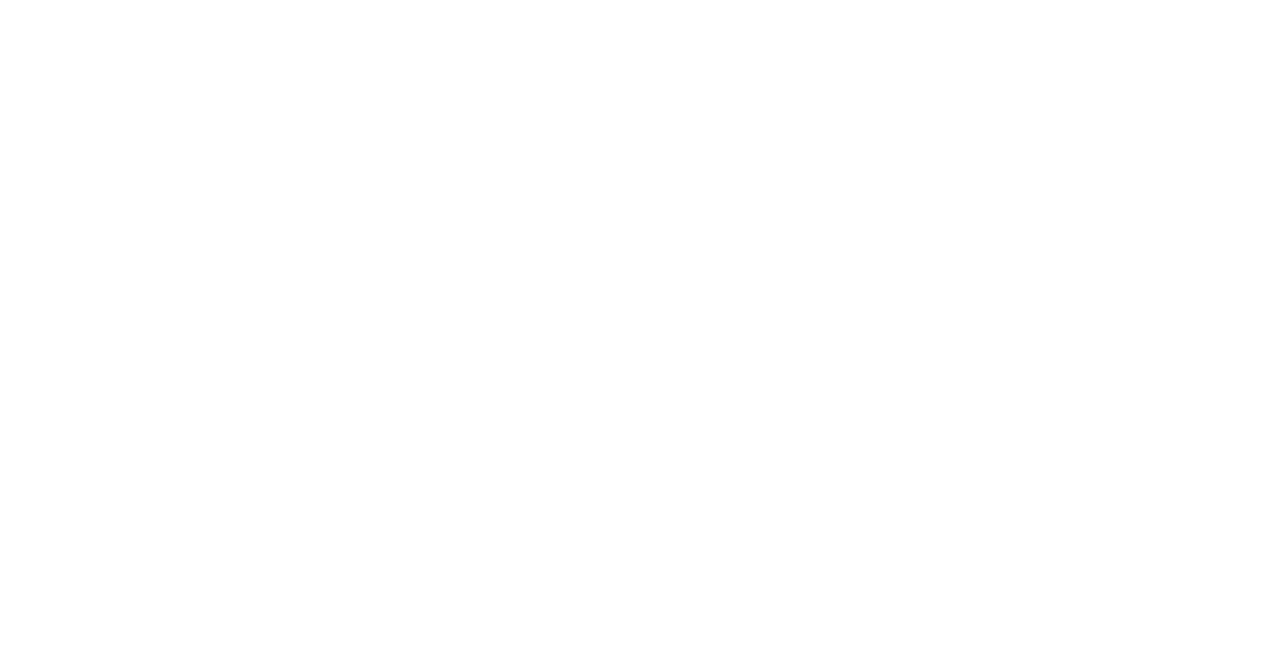
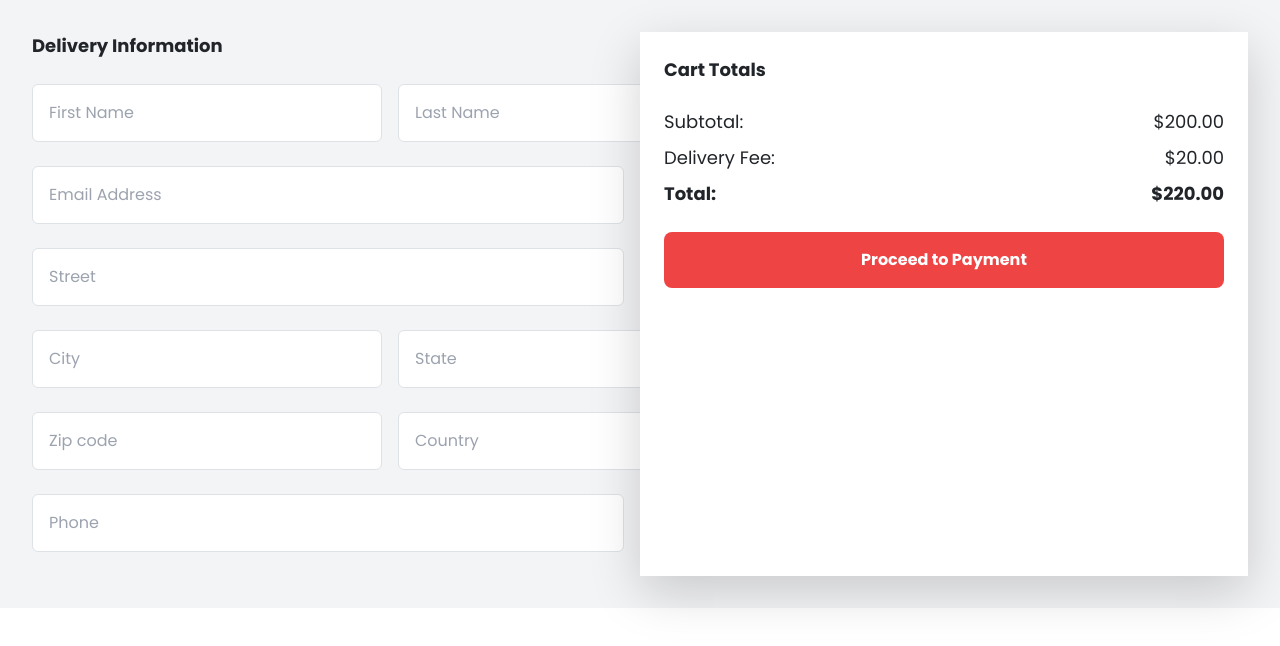
Before and after one commit to KeharSr/lenisfy_react, a React (Create React App) app: page /placeorder in a window 1280 px wide. Before the commit this address had no page. Shown: the top 646 px of the page. Built offline with nearby package versions, Linux system fonts and the light colour scheme; sample sign-in values are in the browser's storage.

Commit message:
place order page created

```diff
--- a/src/App.js
+++ b/src/App.js
@@ -14,6 +14,7 @@
 import PowerGlasses from './pages/glasses/PowerGlasses';
 import ProductDetails from './pages/product_details/ProductDetails';
 import SunGlasses from './pages/glasses/Sunglasses';
+import PlaceOrder from './pages/placeorder/PlaceOrder';
 
 function App() {
   return (
@@ -37,6 +38,8 @@
         <Route path='/sunglasses' element={<SunGlasses />} />
         <Route path='/powerglasses' element={<PowerGlasses />} />
         <Route path='/product/:id' element={<ProductDetails />} />
+        <Route path='/placeorder' element={<PlaceOrder />} />
+
         </Route>
       </Routes>
     </Router>
--- a/src/apis/Api.js
+++ b/src/apis/Api.js
@@ -55,3 +55,6 @@
 
 
 export const getCartApi = () => Api.get('/api/cart/get_cart',config)
+
+//place order api
+export const placeOrderApi = (data) => Api.post('/api/order/place_order',data,config)
--- a/src/pages/Cart/Cart.jsx
+++ b/src/pages/Cart/Cart.jsx
@@ -4,6 +4,7 @@
 import { getCartApi } from '../../apis/Api';
 import Navbar from '../../components/navbar/Navbar';
 import toast from 'react-hot-toast';
+import { Link } from 'react-router-dom';
 
 const Cart = () => {
   const [cart, setCart] = useState([]);
@@ -93,9 +94,11 @@
                 <span>Subtotal:</span>
                 <span>Rs. {subtotal.toFixed(2)}</span>
               </div>
+              <Link to={"/placeorder"}>
               <button className="mt-4 bg-orange-500 text-white w-full py-2 rounded hover:bg-orange-600 transition-colors duration-300">
                 Proceed to Buy
               </button>
+              </Link>
             </div>
           </div>
         )}
--- /dev/null
+++ b/src/pages/placeorder/PlaceOrder.jsx
@@ -0,0 +1,110 @@
+// import React from 'react'
+
+// const PlaceOrder = () => {
+//   // Example data, replace with actual data from your state or props
+//   const subtotal = 200.00; // This would be calculated from your cart data
+//   const deliveryFee = 20.00; // This could be a fixed value or calculated based on address
+
+//   const total = subtotal + deliveryFee;
+
+//   return (
+//     <>
+//       <form className='place-order flex justify-between p-8 bg-gray-100'>
+//         <div className="place-order-left w-1/2 p-4">
+//             <p className="title font-bold mb-4">Delivery Information</p>
+//             <div className="multi-fields flex space-x-2 mb-4">
+//                 <input type="text" placeholder='First Name' className='flex-1 p-2 border border-gray-300'/>
+//                 <input type="text" placeholder='Last Name' className='flex-1 p-2 border border-gray-300'/>
+//             </div>
+//             <input type="email" placeholder='Email Address' className='w-full p-2 mb-4 border border-gray-300'/>
+//             <input type="text" placeholder='Street' className='w-full p-2 mb-4 border border-gray-300'/>
+//             <div className="multi-fields flex space-x-2 mb-4">
+//                 <input type="text" placeholder='City' className='flex-1 p-2 border border-gray-300'/>
+//                 <input type="text" placeholder='State' className='flex-1 p-2 border border-gray-300'/>
+//             </div>
+//             <div className="multi-fields flex space-x-2 mb-4">
+//                 <input type="text" placeholder='Zip code' className='flex-1 p-2 border border-gray-300'/>
+//                 <input type="text" placeholder='Country' className='flex-1 p-2 border border-gray-300'/>
+//             </div>
+//             <input type="text" placeholder='Phone' className='w-full p-2 mb-4 border border-gray-300'/>
+//         </div>
+//         <div className="place-order-right w-1/2 p-4 bg-white shadow-md">
+//             <p className="title font-bold mb-4">Cart Totals</p>
+//             <div className="totals flex justify-between mb-2">
+//                 <span>Subtotal:</span>
+//                 <span>${subtotal.toFixed(2)}</span>
+//             </div>
+//             <div className="totals flex justify-between mb-2">
+//                 <span>Delivery Fee:</span>
+//                 <span>${deliveryFee.toFixed(2)}</span>
+//             </div>
+//             <div className="totals flex justify-between font-bold mb-4">
+//                 <span>Total:</span>
+//                 <span>${total.toFixed(2)}</span>
+//             </div>
+//             <button type="button" className='w-full bg-blue-500 hover:bg-blue-700 text-white font-bold py-2 px-4 rounded'>
+//                 Proceed to Payment
+//             </button>
+//         </div>
+//       </form>
+//     </>
+//   )
+// }
+
+// export default PlaceOrder
+
+
+import React from 'react';
+
+const PlaceOrder = () => {
+  // Example data, replace with actual data from your state or props
+  const subtotal = 200.00; // This would be calculated from your cart data
+  const deliveryFee = 20.00; // This could be a fixed value or calculated based on address
+
+  const total = subtotal + deliveryFee;
+
+  return (
+    <div className="bg-gray-100 p-8">
+      <form className='place-order flex justify-between'>
+        <div className="place-order-left w-1/2 pr-4">
+            <p className="title font-bold text-lg mb-4">Delivery Information</p>
+            <div className="multi-fields flex space-x-4 mb-4">
+                <input type="text" placeholder='First Name' className='flex-1 p-3 border border-gray-300 rounded'/>
+                <input type="text" placeholder='Last Name' className='flex-1 p-3 border border-gray-300 rounded'/>
+            </div>
+            <input type="email" placeholder='Email Address' className='w-full p-3 mb-4 border border-gray-300 rounded'/>
+            <input type="text" placeholder='Street' className='w-full p-3 mb-4 border border-gray-300 rounded'/>
+            <div className="multi-fields flex space-x-4 mb-4">
+                <input type="text" placeholder='City' className='flex-1 p-3 border border-gray-300 rounded'/>
+                <input type="text" placeholder='State' className='flex-1 p-3 border border-gray-300 rounded'/>
+            </div>
+            <div className="multi-fields flex space-x-4 mb-4">
+                <input type="text" placeholder='Zip code' className='flex-1 p-3 border border-gray-300 rounded'/>
+                <input type="text" placeholder='Country' className='flex-1 p-3 border border-gray-300 rounded'/>
+            </div>
+            <input type="text" placeholder='Phone' className='w-full p-3 mb-4 border border-gray-300 rounded'/>
+        </div>
+        <div className="place-order-right w-1/2 pl-4 bg-white p-4 shadow-lg">
+            <p className="title font-bold text-lg mb-4">Cart Totals</p>
+            <div className="totals flex justify-between mb-2 text-lg">
+                <span>Subtotal:</span>
+                <span>${subtotal.toFixed(2)}</span>
+            </div>
+            <div className="totals flex justify-between mb-2 text-lg">
+                <span>Delivery Fee:</span>
+                <span>${deliveryFee.toFixed(2)}</span>
+            </div>
+            <div className="totals flex justify-between font-bold mb-4 text-lg">
+                <span>Total:</span>
+                <span>${total.toFixed(2)}</span>
+            </div>
+            <button type="button" className='w-full bg-red-500 hover:bg-red-700 text-white font-bold py-3 px-4 rounded-lg'>
+                Proceed to Payment
+            </button>
+        </div>
+      </form>
+    </div>
+  );
+}
+
+export default PlaceOrder;
```
Also changed, not shown: src/pages/placeorder/PlaceOrder.css (added).
